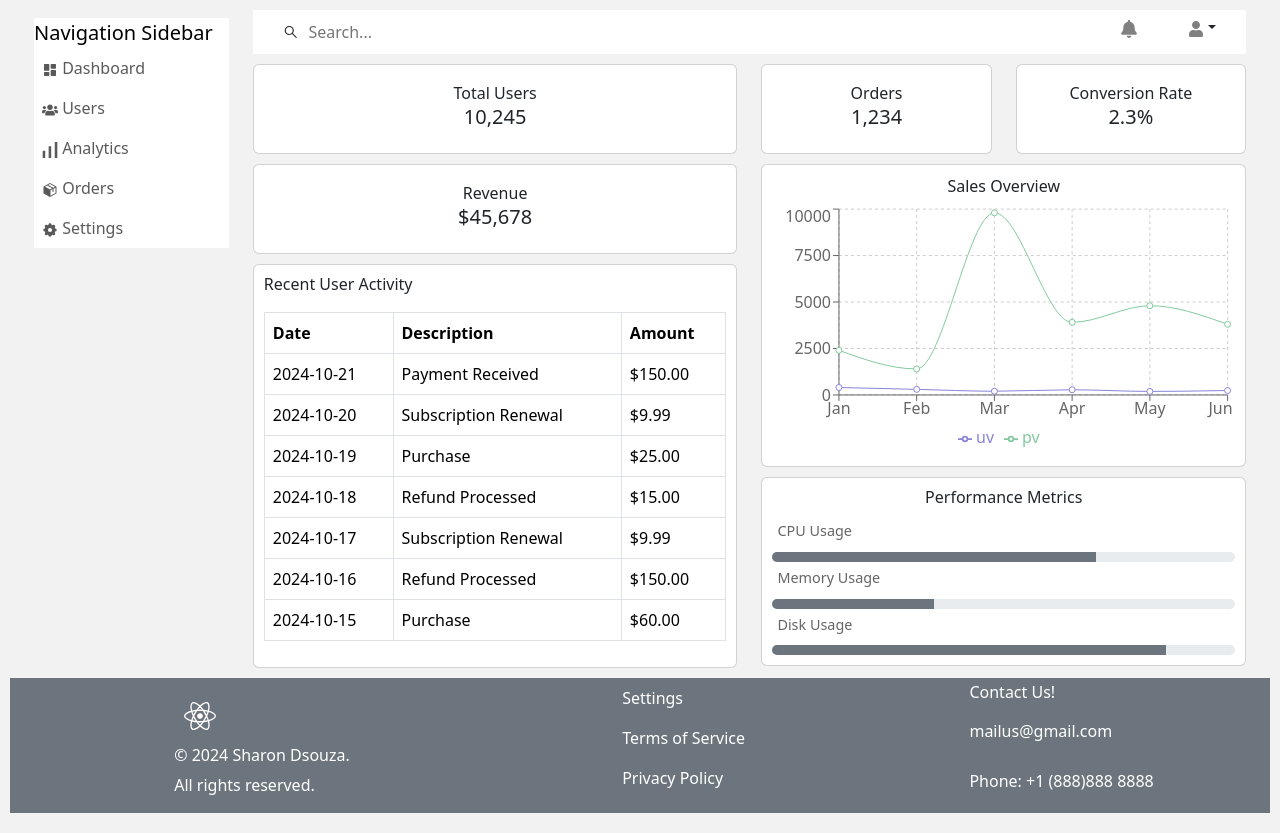
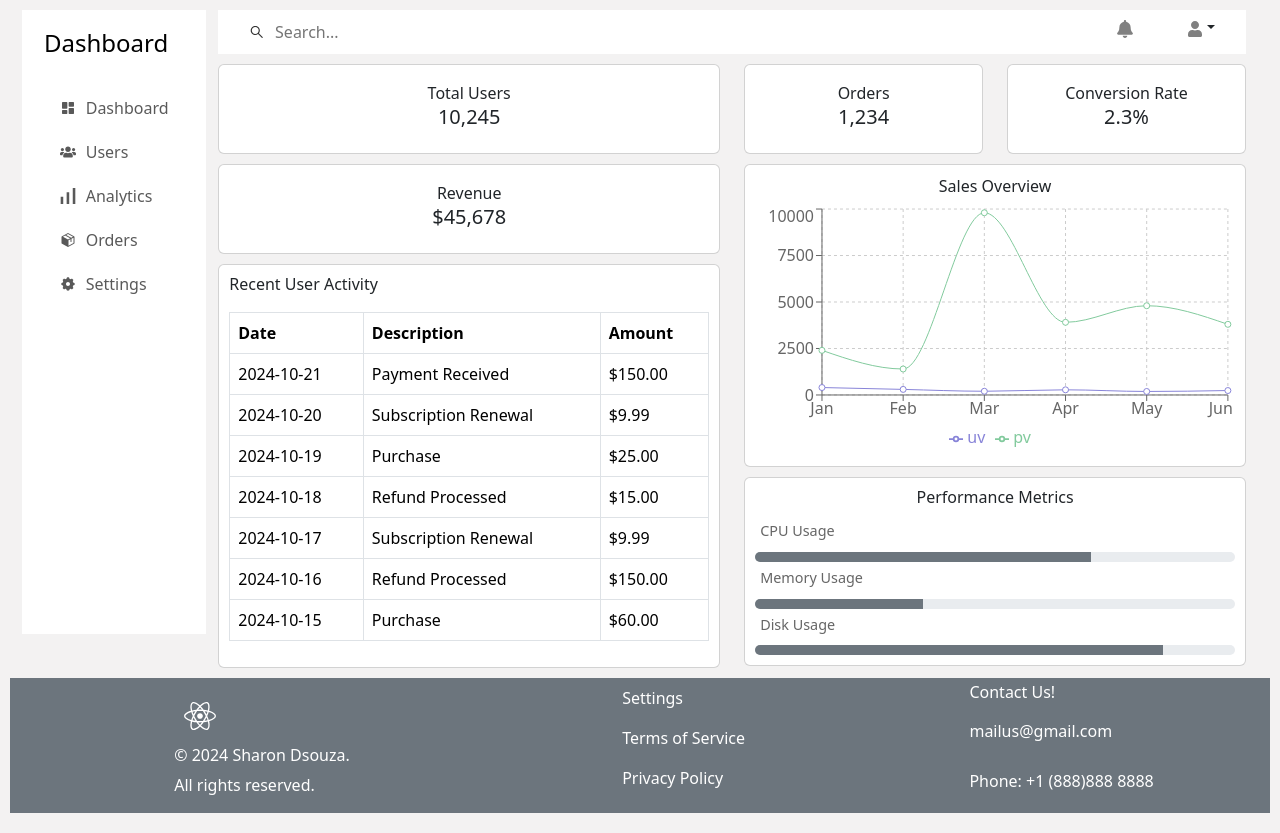
Before and after one commit to sharondsza26/cs696af24-sharondsza26, a React (Create React App) app in the folder week6-exploratory-react-bootstrap/: page / in a window 1280 px wide. Built offline with nearby package versions, Linux system fonts and the light colour scheme.

Commit message:
Fixing NavBar

```diff
--- a/week6-exploratory-react-bootstrap/src/App.js
+++ b/week6-exploratory-react-bootstrap/src/App.js
@@ -30,6 +30,7 @@ function App() {
         {/* Main Content */}
         <MainContent />
 
+
        </Container>
       </div>
 
--- a/week6-exploratory-react-bootstrap/src/components/NavigationBar/NavigationBar.css
+++ b/week6-exploratory-react-bootstrap/src/components/NavigationBar/NavigationBar.css
@@ -1,10 +1,35 @@
-.NavigationSidebar{
-    text-align: center;
-    background-color: white;
-  }
+.nav-sidebar {
+  background-color: white;
+  padding: 10px;
+}
 
-  .navigation-content{
-    display: flex;
-    text-align: left;
-    align-items: start;
-  }
+.navbar {
+  display: flex;
+  align-items: start;
+  height: 78vh;
+}
+
+.navbar-brand {
+  margin-bottom: 20px;
+  font-size: 1.5rem;
+}
+
+.navigation-content {
+  display: flex;
+  text-align: left;
+}
+
+.navigation-content .nav-link {
+  padding: 10px 15px;
+  font-weight: 500;
+  display: flex;
+  align-items: center;
+}
+
+.navigation-content .nav-link svg {
+  margin-right: 10px;
+}
+
+.navigation-content .nav-link:hover {
+  background-color: #e9ecef;
+}
--- a/week6-exploratory-react-bootstrap/src/components/NavigationBar/NavigationBar.js
+++ b/week6-exploratory-react-bootstrap/src/components/NavigationBar/NavigationBar.js
@@ -11,17 +11,15 @@ import { RiSettings5Fill } from "react-icons/ri"; // Settings icon
 function NavigationBar() {
     return(
 
-      <Navbar expand="lg">
-        <Container className='nav-sidebar' fluid>
-        <div className='NavigationSidebar'>
-            <Navbar.Brand href="#home">Navigation Sidebar</Navbar.Brand>
+      <Navbar className='nav-sidebar' expand="lg">
+        <Container className='flex-column' fluid>
+            <Navbar.Brand href="#home">Dashboard</Navbar.Brand>
             <Navbar.Toggle aria-controls="basic-navbar-nav" />
 
           {/* Navigation Content */}
-          <div className='navigation-content'>
 
             <Navbar.Collapse id="basic-navbar-nav">
-              <Nav className="flex-column">
+              <Nav className="flex-column navigation-content">
                 <Nav.Link href="#home"> <BiSolidDashboard /> Dashboard</Nav.Link>
                 <Nav.Link href="#users"> <FaUsers /> Users</Nav.Link>
                 <Nav.Link href="#analytics"> <SiSimpleanalytics /> Analytics</Nav.Link>
@@ -29,12 +27,10 @@ function NavigationBar() {
                 <Nav.Link href="#settings"> <RiSettings5Fill /> Settings</Nav.Link>
               </Nav>
             </Navbar.Collapse>
-          </div>
 
-        </div>
         </Container>
         </Navbar>
     )
 }
 
-export default NavigationBar
+export default NavigationBar;
```
